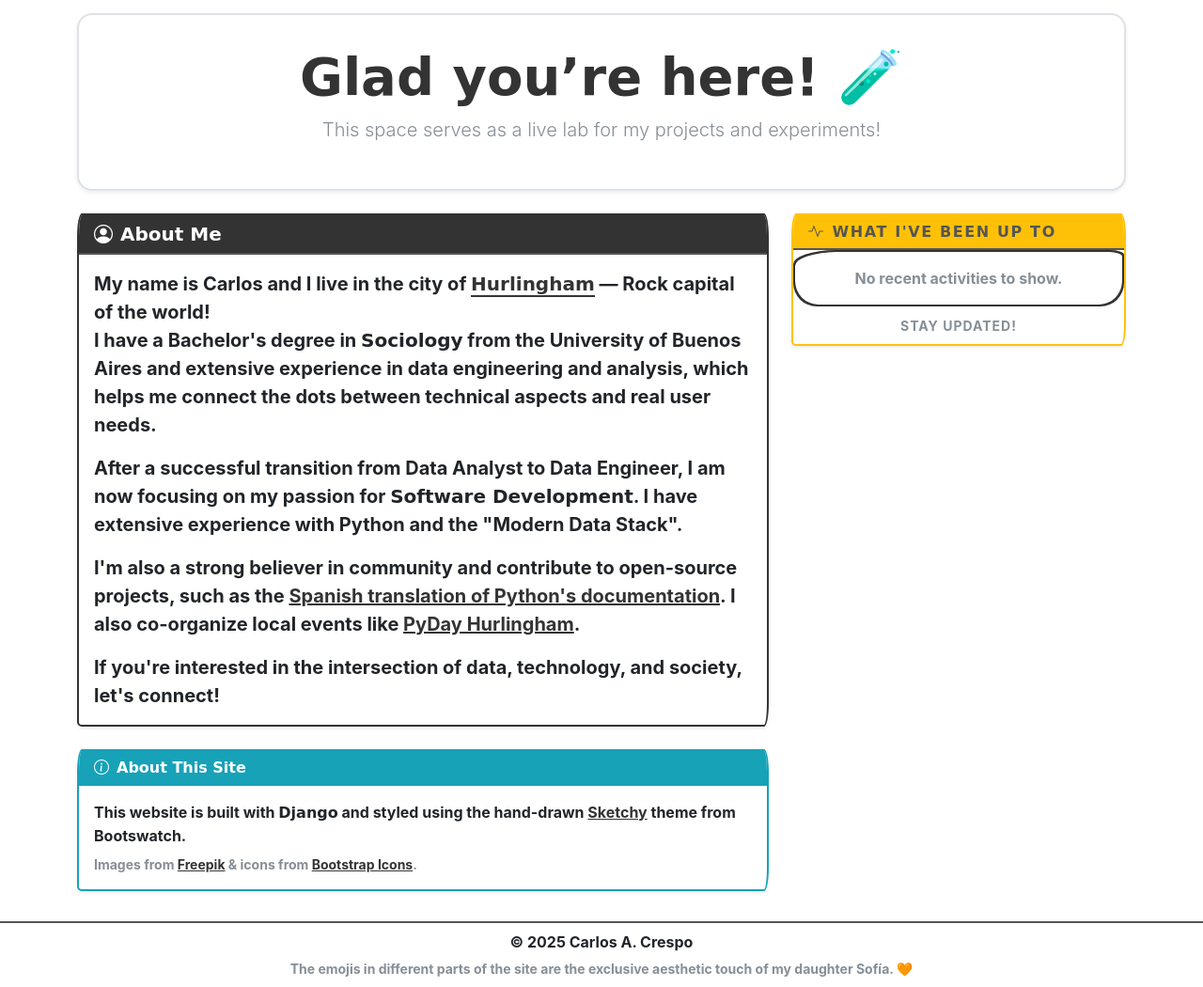
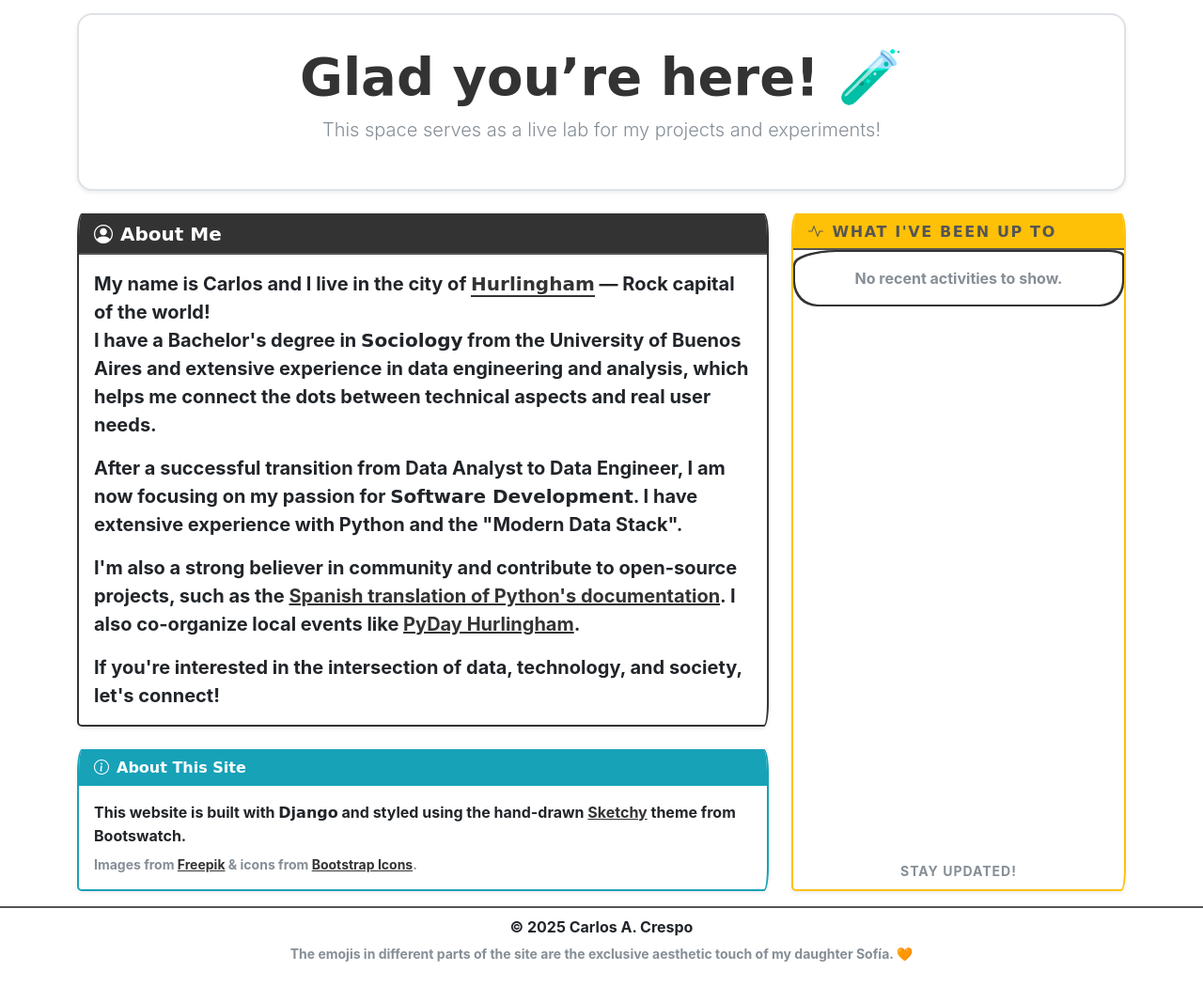
Before and after one commit to cacrespo/website, a Django app: page / in a window 1280 px wide. Shown: the part 58-1108 px from the top of the page at 94% size. After the commit the page ends 1081 px from the top, so only its background shows below. Run offline with Django 5.2, Linux system fonts and the light colour scheme; data that the repository does not hold is empty; some libraries are stand-ins or nearby versions; some web fonts are replaced.

Commit message:
style(pages): align home page cards at the bottom using flexbox

```diff
--- a/templates/pages/home.html
+++ b/templates/pages/home.html
@@ -14,9 +14,9 @@
     </div>
   </section>
 
-  <div class="row g-4">
+  <div class="row g-4 align-items-stretch">
     <!-- Left Column -->
-    <div class="col-lg-8">
+    <div class="col-lg-8 d-flex flex-column">
       <!-- About Me Section -->
       <article class="card mb-4 border-2 shadow-sm hover-shadow transition-all">
         <div class="card-header bg-primary text-white py-2 border-bottom border-dark">
@@ -40,7 +40,7 @@
       </article>
 
       <!-- About This Site Section -->
-      <section class="card mb-3 border-2 shadow-sm border-info bg-light-subtle">
+      <section class="card mb-0 border-2 shadow-sm border-info bg-light-subtle flex-grow-1">
         <div class="card-header bg-info text-white py-2">
           <h3 class="h6 mb-0 fw-bold"><i class="bi bi-info-circle me-2"></i>About This Site</h3>
         </div>
@@ -56,9 +56,9 @@
    </div>
 
     <!-- Right Column -->
-    <aside class="col-lg-4">
+    <aside class="col-lg-4 d-flex flex-column">
       <!-- Recent Activities Section -->
-      <div class="card mb-3 border-2 shadow-sm border-warning sticky-top" style="top: 80px; z-index: 100;">
+      <div class="card mb-0 border-2 shadow-sm border-warning h-100 flex-grow-1">
         <div class="card-header bg-warning text-dark py-2 border-bottom border-dark">
           <h4 class="h6 mb-0 fw-bold text-uppercase tracking-wider"><i class="bi bi-activity me-2"></i>What I've Been Up To</h4>
         </div>
@@ -78,7 +78,7 @@
             {% endfor %}
           </ul>
         </div>
-        <div class="card-footer bg-white py-2 text-center border-top-0 rounded-bottom">
+        <div class="card-footer bg-white py-2 text-center border-top-0 rounded-bottom mt-auto">
             <span class="small text-uppercase fw-bold text-muted letter-spacing-1">Stay updated!</span>
         </div>
       </div>
```
